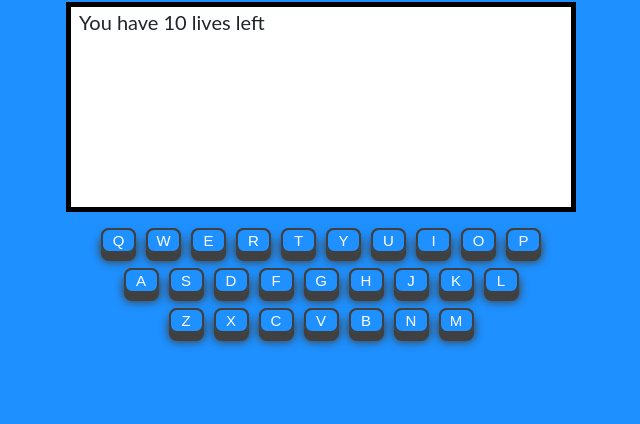
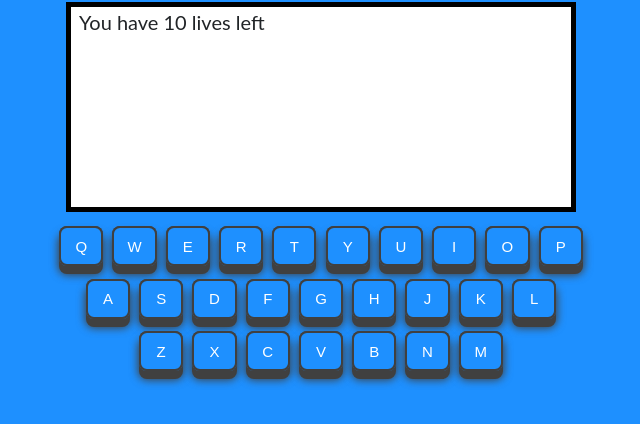
Before and after one commit to agianakouros/hangman, a plain HTML site: page index.html in a window 1280 px wide. Shown: the part 78-502 px from the top of the page, without its empty margins (319-959 px from the left). Drawn offline with Linux system fonts and the light colour scheme.

Commit message:
Update styles.css

```diff
--- a/styles/styles.css
+++ b/styles/styles.css
@@ -33,12 +33,12 @@ div{
     top: -6px;
     border: 0;
     transition: all 40ms linear;
-    margin-top: 8px;
-    margin-bottom: 7px;
-    margin-left: 3px;
-    margin-right: 3px;
-    width: 35px;
-    height: 25px;
+    margin-top: .5%;
+    margin-bottom: .5%;
+    margin-left: .2%;
+    margin-right: .2%;
+    width: 3.5%;
+    height: 40px;
     font-size: 15px;
     border-radius: 8px;
 }
```
